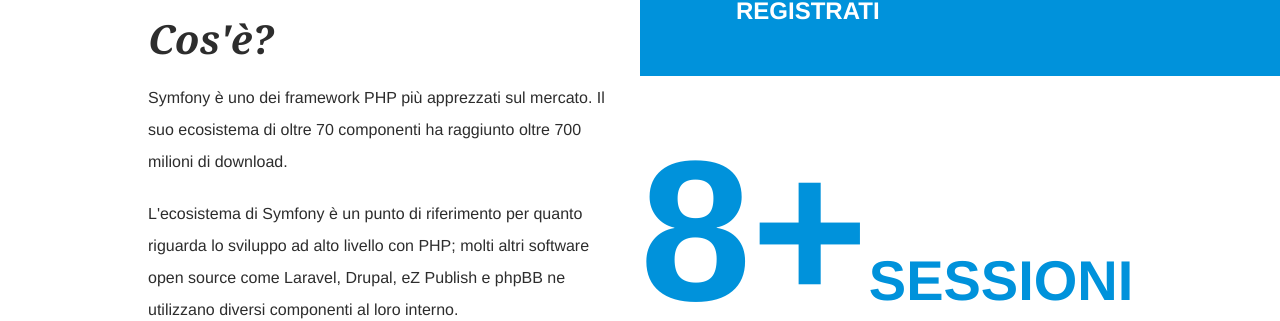
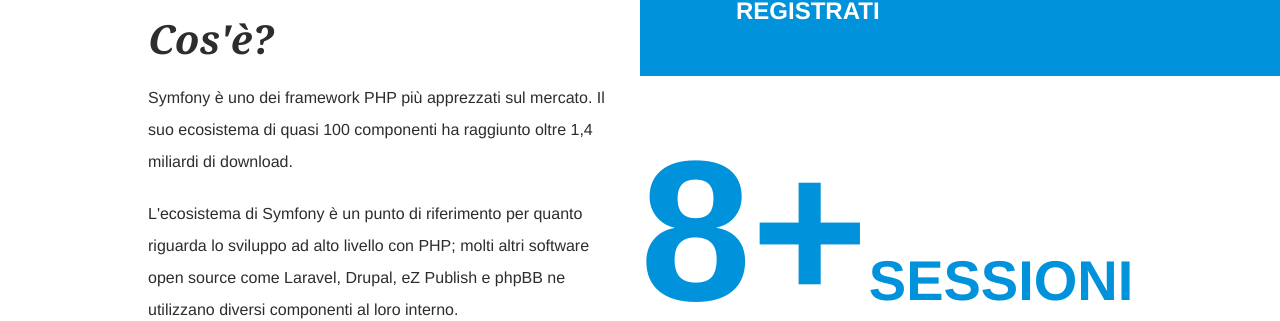
Before and after one commit to GrUSP/2018.symfonyday.it, a Jekyll site: the page built from index.html, in a window 1280 px wide and 900 px high, scrolled down 653 px. Shown: the part 171-492 px from the top of the window. Built offline with Jekyll 4.4.1, drawn with Linux system fonts in a browser that asks for light colours; some web fonts are replaced; comment, search, counter and statistics services are not loaded.

Commit message:
Update downloads info

```diff
--- a/_includes/index/conf-infos.html
+++ b/_includes/index/conf-infos.html
@@ -5,7 +5,7 @@
         Cos'è?
       </h4>
       <p class="conf-infos__text">
-        Symfony è uno dei framework PHP più apprezzati sul mercato. Il suo ecosistema di oltre 70 componenti ha raggiunto oltre 700 milioni di download.
+        Symfony è uno dei framework PHP più apprezzati sul mercato. Il suo ecosistema di quasi 100 componenti ha raggiunto oltre 1,4 miliardi di download.
       </p>
       <p class="conf-infos__text">
         L'ecosistema di Symfony è un punto di riferimento per quanto riguarda lo sviluppo ad alto livello con PHP; molti altri software open source come Laravel, Drupal, eZ Publish e phpBB ne utilizzano diversi componenti al loro interno.
```
